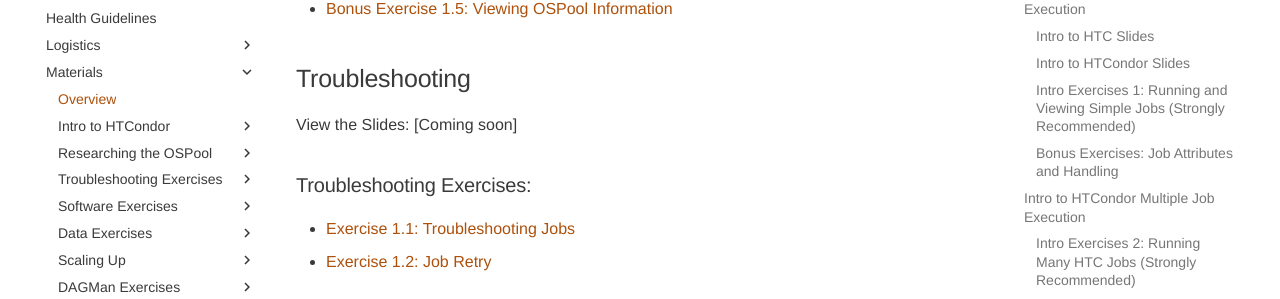
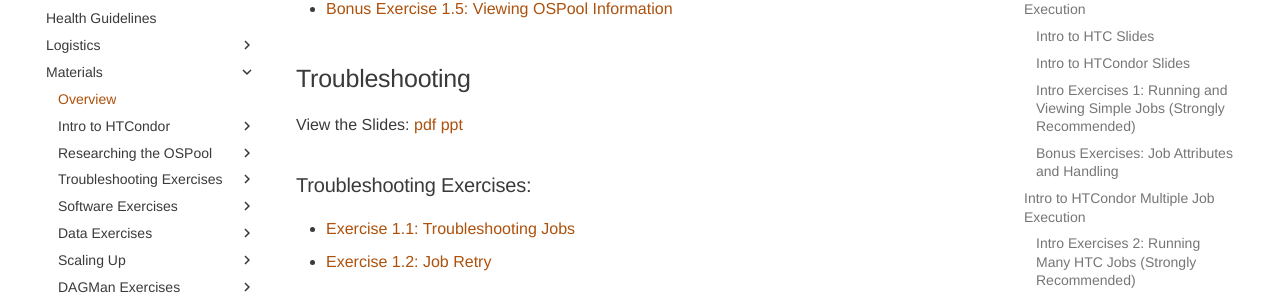
Before and after one commit to osg-htc/school-2025, an MkDocs documentation site: the page built from docs/materials/index.md, in a window 1280 px wide and 900 px high, scrolled down 1513 px. Shown: the part 144-443 px from the top of the window. Built offline with MkDocs 1.6.1 and Material for MkDocs 9.7.7, drawn with Linux system fonts in a browser that asks for light colours.

Commit message:
Update index.md

```diff
--- a/docs/materials/index.md
+++ b/docs/materials/index.md
@@ -57,8 +57,7 @@
 
 ## Troubleshooting
 
-View the Slides: [Coming soon]
-<!-- View the Slides: [pdf](troubleshooting/files/OSGUS2024_troubleshooting.pdf) [ppt](troubleshooting/files/OSGUS2024_troubleshooting.pptx) -->
+View the Slides: [pdf](troubleshooting/files/OSGUS2025_troubleshooting.pdf) [ppt](troubleshooting/files/OSGUS2025_troubleshooting.pptx)
 
 ### Troubleshooting Exercises:
 
```
